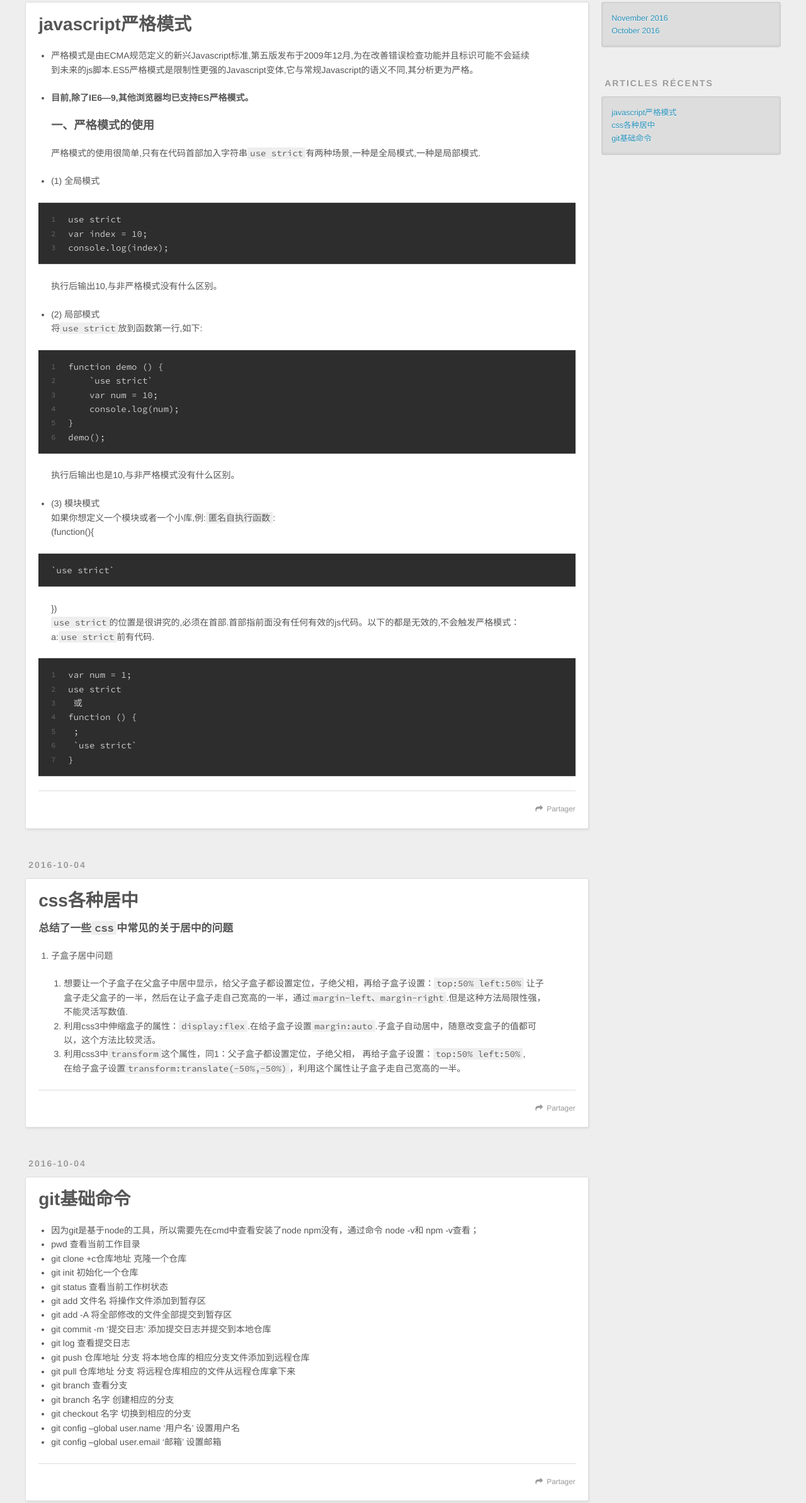
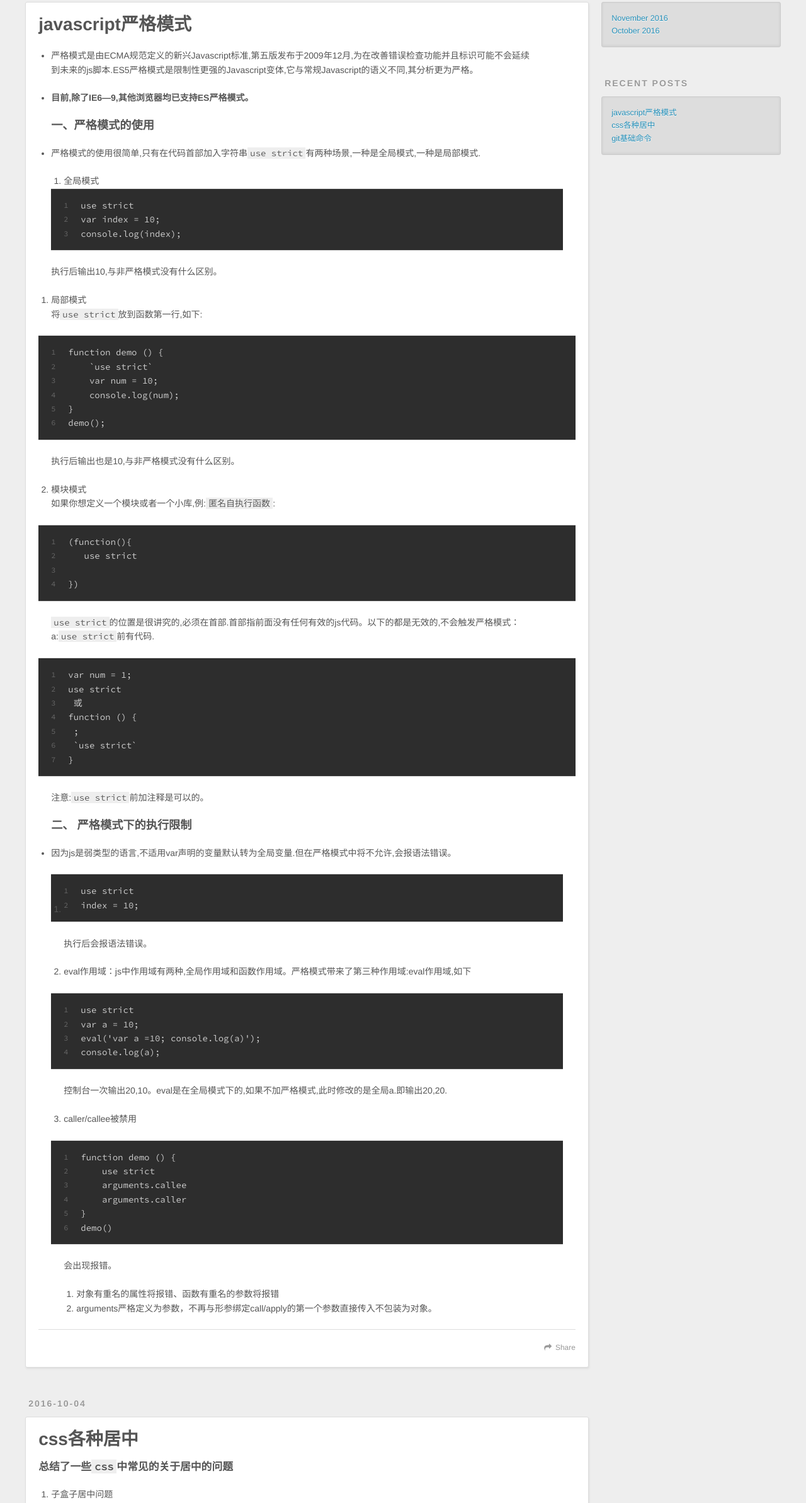
Before and after one commit to wlgz/wlgz.github.io, a plain HTML site: page index.html in a window 1280 px wide. Shown: the part 376-2762 px from the top of the page at 63% size. Drawn offline with nearby package versions, Linux system fonts and the light colour scheme.

Commit message:
Site updated: 2016-11-16 19:21:31

```diff
--- a/index.html
+++ b/index.html
@@ -48,9 +48,9 @@
       </nav>
       <nav id="sub-nav">
 
-          <a id="nav-rss-link" class="nav-icon" href="/atom.xml" title="Flux RSS"></a>
+          <a id="nav-rss-link" class="nav-icon" href="/atom.xml" title="RSS Feed"></a>
 
-        <a id="nav-search-btn" class="nav-icon" title="Rechercher"></a>
+        <a id="nav-search-btn" class="nav-icon" title="Search"></a>
       </nav>
       <div id="search-form-wrap">
         <form action="//google.com/search" method="get" accept-charset="UTF-8" class="search-form"><input type="search" name="q" results="0" class="search-form-input" placeholder="Search"><button type="submit" class="search-form-submit">&#xF002;</button><input type="hidden" name="sitesearch" value="http://yoursite.com"></form>
@@ -86,28 +86,55 @@
         <ul>
 <li>严格模式是由ECMA规范定义的新兴Javascript标准,第五版发布于2009年12月,为在改善错误检查功能并且标识可能不会延续<br>到未来的js脚本.ES5严格模式是限制性更强的Javascript变体,它与常规Javascript的语义不同,其分析更为严格。</li>
 <li><p><strong>目前,除了IE6—9,其他浏览器均已支持ES严格模式。</strong></p>
-<h3 id="一、严格模式的使用"><a href="#一、严格模式的使用" class="headerlink" title="一、严格模式的使用"></a>一、严格模式的使用</h3><p>严格模式的使用很简单,只有在代码首部加入字符串<code>use strict</code>有两种场景,一种是全局模式,一种是局部模式.</p>
+<h3 id="一、严格模式的使用"><a href="#一、严格模式的使用" class="headerlink" title="一、严格模式的使用"></a>一、严格模式的使用</h3></li>
+</ul>
+<ul>
+<li><p>严格模式的使用很简单,只有在代码首部加入字符串<code>use strict</code>有两种场景,一种是全局模式,一种是局部模式.</p>
+<ol>
+<li>全局模式<figure class="highlight plain"><table><tr><td class="gutter"><pre><div class="line">1</div><div class="line">2</div><div class="line">3</div></pre></td><td class="code"><pre><div class="line">use strict</div><div class="line">var index = 10;</div><div class="line">console.log(index);</div></pre></td></tr></table></figure>
+</li>
+</ol>
+<p>执行后输出10,与非严格模式没有什么区别。</p>
 </li>
 </ul>
-<ul>
-<li><p>(1) 全局模式</p>
-<figure class="highlight plain"><table><tr><td class="gutter"><pre><div class="line">1</div><div class="line">2</div><div class="line">3</div></pre></td><td class="code"><pre><div class="line">use strict</div><div class="line">var index = 10;</div><div class="line">console.log(index);</div></pre></td></tr></table></figure>
-<p>执行后输出10,与非严格模式没有什么区别。</p>
-</li>
-<li><p>(2) 局部模式<br>将<code>use strict</code>放到函数第一行,如下:</p>
+<ol>
+<li><p>局部模式<br>将<code>use strict</code>放到函数第一行,如下:</p>
 <figure class="highlight plain"><table><tr><td class="gutter"><pre><div class="line">1</div><div class="line">2</div><div class="line">3</div><div class="line">4</div><div class="line">5</div><div class="line">6</div></pre></td><td class="code"><pre><div class="line">function demo () &#123;</div><div class="line">    `use strict`</div><div class="line">    var num = 10;</div><div class="line">    console.log(num);</div><div class="line">&#125;</div><div class="line">demo();</div></pre></td></tr></table></figure>
 <p>执行后输出也是10,与非严格模式没有什么区别。</p>
 </li>
-<li><p>(3) 模块模式<br> 如果你想定义一个模块或者一个小库,例:<code>匿名自执行函数</code>:<br> (function(){</p>
-<pre><code>`use strict`
-</code></pre><p> })<br><code>use strict</code>的位置是很讲究的,必须在首部.首部指前面没有任何有效的js代码。以下的都是无效的,不会触发严格模式：<br>a:<code>use strict</code>前有代码.</p>
- <figure class="highlight plain"><table><tr><td class="gutter"><pre><div class="line">1</div><div class="line">2</div><div class="line">3</div><div class="line">4</div><div class="line">5</div><div class="line">6</div><div class="line">7</div></pre></td><td class="code"><pre><div class="line">var num = 1;</div><div class="line">use strict</div><div class="line"> 或</div><div class="line">function () &#123;</div><div class="line"> ;</div><div class="line"> `use strict`</div><div class="line">&#125;</div></pre></td></tr></table></figure></li>
+<li><p>模块模式<br>如果你想定义一个模块或者一个小库,例:<code>匿名自执行函数</code>:</p>
+<figure class="highlight plain"><table><tr><td class="gutter"><pre><div class="line">1</div><div class="line">2</div><div class="line">3</div><div class="line">4</div></pre></td><td class="code"><pre><div class="line">(function()&#123;</div><div class="line">   use strict</div><div class="line"></div><div class="line">&#125;)</div></pre></td></tr></table></figure>
+<p><code>use strict</code>的位置是很讲究的,必须在首部.首部指前面没有任何有效的js代码。以下的都是无效的,不会触发严格模式：<br>a:<code>use strict</code>前有代码.</p>
+<figure class="highlight plain"><table><tr><td class="gutter"><pre><div class="line">1</div><div class="line">2</div><div class="line">3</div><div class="line">4</div><div class="line">5</div><div class="line">6</div><div class="line">7</div></pre></td><td class="code"><pre><div class="line">var num = 1;</div><div class="line">use strict</div><div class="line"> 或</div><div class="line">function () &#123;</div><div class="line"> ;</div><div class="line"> `use strict`</div><div class="line">&#125;</div></pre></td></tr></table></figure>
+<p>注意:<code>use strict</code>前加注释是可以的。</p>
+<h3 id="二、-严格模式下的执行限制"><a href="#二、-严格模式下的执行限制" class="headerlink" title="二、 严格模式下的执行限制"></a>二、 严格模式下的执行限制</h3></li>
+</ol>
+<ul>
+<li><p>因为js是弱类型的语言,不适用var声明的变量默认转为全局变量.但在严格模式中将不允许,会报语法错误。</p>
+<ol>
+<li><figure class="highlight plain"><table><tr><td class="gutter"><pre><div class="line">1</div><div class="line">2</div></pre></td><td class="code"><pre><div class="line">use strict</div><div class="line">index = 10;</div></pre></td></tr></table></figure>
+<p>执行后会报语法错误。</p>
+</li>
+<li><p>eval作用域：js中作用域有两种,全局作用域和函数作用域。严格模式带来了第三种作用域:eval作用域,如下</p>
+<figure class="highlight plain"><table><tr><td class="gutter"><pre><div class="line">1</div><div class="line">2</div><div class="line">3</div><div class="line">4</div></pre></td><td class="code"><pre><div class="line">use strict</div><div class="line">var a = 10;</div><div class="line">eval(&apos;var a =10; console.log(a)&apos;);</div><div class="line">console.log(a);</div></pre></td></tr></table></figure>
+<p> 控制台一次输出20,10。eval是在全局模式下的,如果不加严格模式,此时修改的是全局a.即输出20,20.</p>
+</li>
+<li><p>caller/callee被禁用</p>
+<figure class="highlight plain"><table><tr><td class="gutter"><pre><div class="line">1</div><div class="line">2</div><div class="line">3</div><div class="line">4</div><div class="line">5</div><div class="line">6</div></pre></td><td class="code"><pre><div class="line">function demo () &#123;</div><div class="line">    use strict</div><div class="line">    arguments.callee</div><div class="line">    arguments.caller</div><div class="line">&#125;</div><div class="line">demo()</div></pre></td></tr></table></figure>
+<p>会出现报错。</p>
+<ol>
+<li>对象有重名的属性将报错、函数有重名的参数将报错</li>
+<li>arguments严格定义为参数，不再与形参绑定call/apply的第一个参数直接传入不包装为对象。</li>
+</ol>
+</li>
+</ol>
+</li>
 </ul>
 
 
     </div>
     <footer class="article-footer">
-      <a data-url="http://yoursite.com/2016/11/16/javascript严格模式/" data-id="civkswsqc0000xwrk7igd7m7z" class="article-share-link">Partager</a>
+      <a data-url="http://yoursite.com/2016/11/16/javascript严格模式/" data-id="civkswsqc0000xwrk7igd7m7z" class="article-share-link">Share</a>
 
 
     </footer>
@@ -152,7 +179,7 @@
 
     </div>
     <footer class="article-footer">
-      <a data-url="http://yoursite.com/2016/10/04/css各种居中/" data-id="civkswsri0001xwrkol4w39w2" class="article-share-link">Partager</a>
+      <a data-url="http://yoursite.com/2016/10/04/css各种居中/" data-id="civkswsri0001xwrkol4w39w2" class="article-share-link">Share</a>
 
 
     </footer>
@@ -206,7 +233,7 @@
 
     </div>
     <footer class="article-footer">
-      <a data-url="http://yoursite.com/2016/10/04/git使用入门/" data-id="civkswsrk0002xwrkk51bv3r5" class="article-share-link">Partager</a>
+      <a data-url="http://yoursite.com/2016/10/04/git使用入门/" data-id="civkswsrk0002xwrkk51bv3r5" class="article-share-link">Share</a>
 
 
     </footer>
@@ -241,7 +268,7 @@
 
 
   <div class="widget-wrap">
-    <h3 class="widget-title">Articles récents</h3>
+    <h3 class="widget-title">Recent Posts</h3>
     <div class="widget">
       <ul>
 
@@ -270,7 +297,7 @@
   <div class="outer">
     <div id="footer-info" class="inner">
       &copy; 2016 John Doe<br>
-      Propulsé by <a href="http://hexo.io/" target="_blank">Hexo</a>
+      Powered by <a href="http://hexo.io/" target="_blank">Hexo</a>
     </div>
   </div>
 </footer>
```
Also changed, not shown: 2016/10/04/css各种居中/index.html (+7 -7 lines), 2016/10/04/git使用入门/index.html (+6 -6 lines), 2016/11/16/javascript严格模式/index.html (+57 -21 lines), archives/2016/10/index.html (+4 -4 lines), archives/2016/11/index.html (+4 -4 lines), archives/2016/index.html (+4 -4 lines), archives/index.html (+4 -4 lines).
